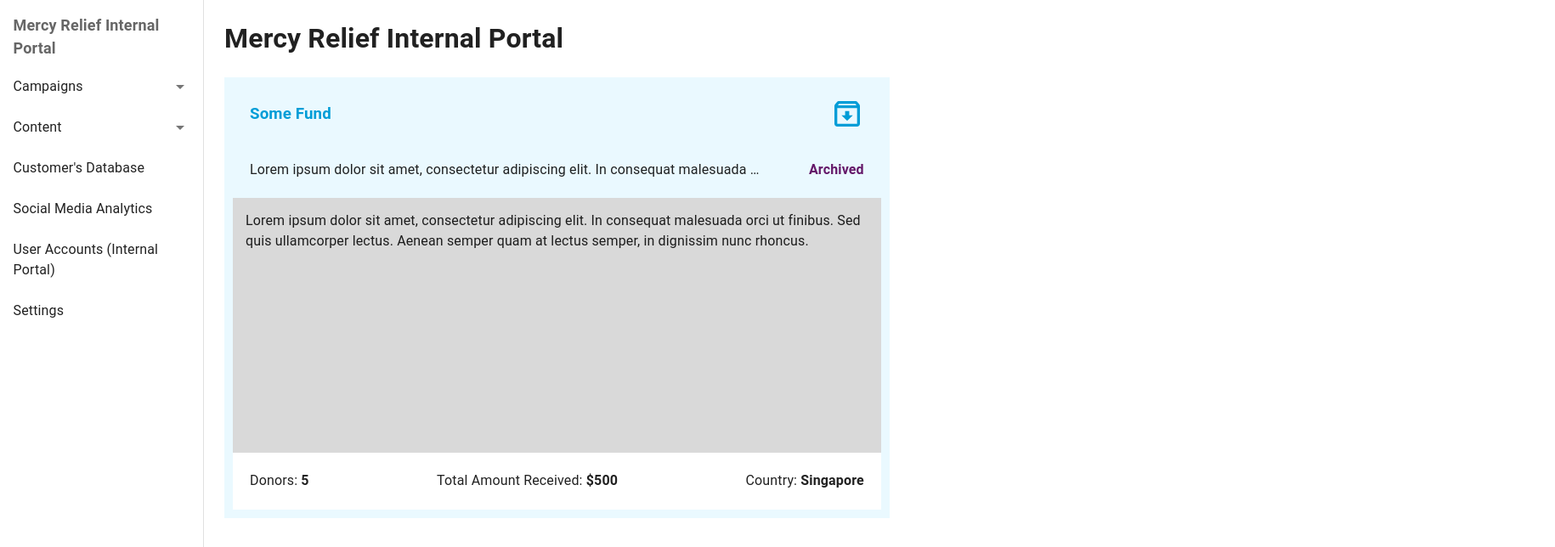
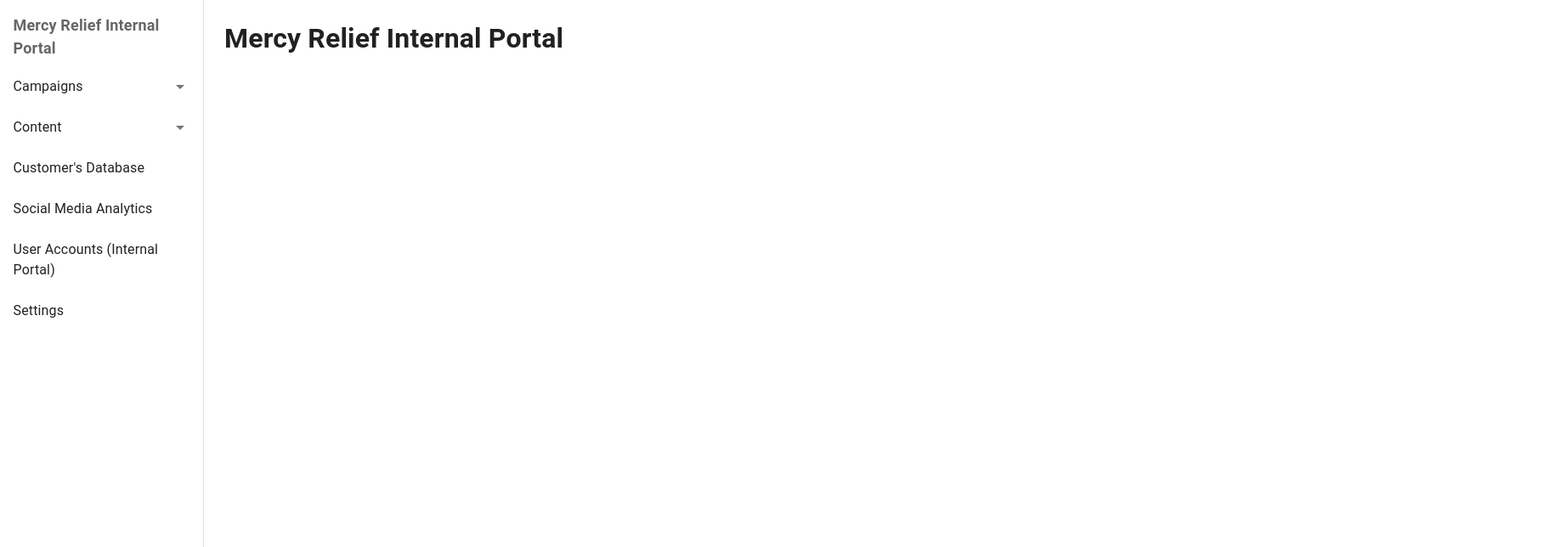
Before and after one commit to dsc-project-mr/mr-fe-internal, a Next.js app: page / in a window 1280 px wide. Shown: the top 644 px of the page at 85% size, 1830 px wide, since content can reach past the window. Built offline with nearby package versions, Linux system fonts and the light colour scheme.

Commit message:
Remove component usage in index page

```diff
--- a/components/CampaignListItem/index.tsx
+++ b/components/CampaignListItem/index.tsx
@@ -115,7 +115,7 @@ const CampaignListItem = ({
           </h4>
         </div>
       </Box>
-      {viewAll ? <Box sx={styledcontentbox}>{campaignDetails}</Box> : <p></p>}
+      {viewAll && <Box sx={styledcontentbox}>{campaignDetails}</Box>}
       <Box sx={styledbottombox}>
         <div style={styledbottomitems}>
           <p>Donors:</p>&nbsp;
--- a/pages/index.tsx
+++ b/pages/index.tsx
@@ -1,20 +1,9 @@
-import CampaignListItem from 'components/CampaignListItem'
-import { CampaignStatus } from 'constants/campaign'
 import type { NextPage } from 'next'
 
 const Home: NextPage = () => {
   return (
     <div>
       <h1>Mercy Relief Internal Portal</h1>
-      <CampaignListItem
-        campaignName="Some Fund"
-        campaignDetails="Lorem ipsum dolor sit amet, consectetur adipiscing elit. In consequat malesuada orci ut finibus. Sed quis ullamcorper lectus. Aenean semper quam at lectus semper, in dignissim nunc rhoncus."
-        donors={5}
-        amount={500}
-        country="Singapore"
-        campaignStatus={CampaignStatus.ARCHIVED}
-        viewAll={true}
-      />
     </div>
   )
 }
```
